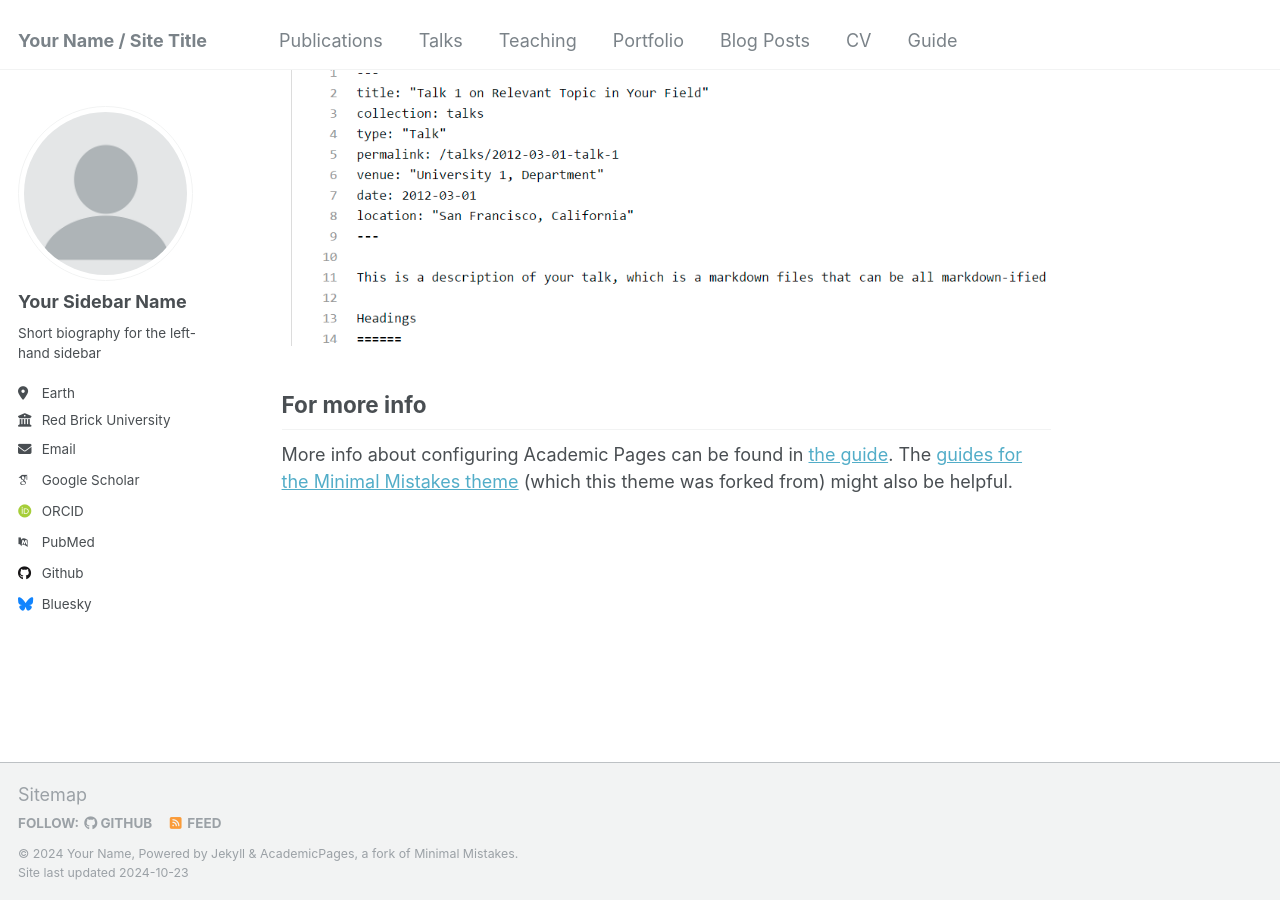
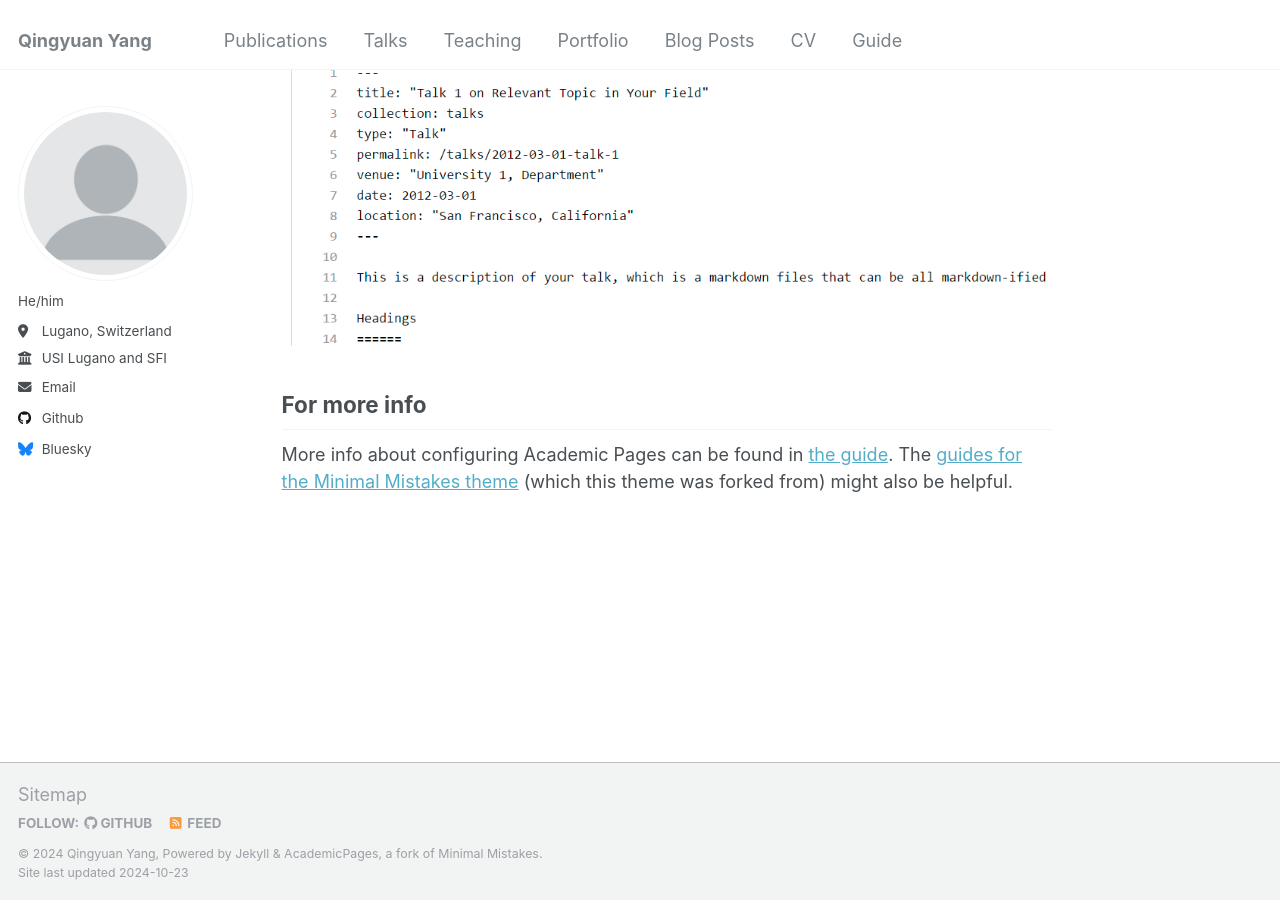
Before and after one commit to acctyl/qingyuan_yang.github.io, a Jekyll site: the page built from _pages/about.md, in a window 1280 px wide and 900 px high, scrolled down 2643 px. Built offline with Jekyll 4.4.1, drawn with Linux system fonts in a browser that asks for light colours; some web fonts are replaced.

Commit message:
_config.yml

```diff
--- a/_config.yml
+++ b/_config.yml
@@ -8,10 +8,10 @@
 
 # Basic Site Settings
 locale                   : "en-US"
-title                    : "Your Name / Site Title"
+title                    : "Qingyuan Yang"
 title_separator          : "-"
-name                     : &name "Your Name"
-description              : &description "personal description"
+name                     : # &name "Your Name"
+description              : # &description "personal description"
 url                      : https://academicpages.github.io # the base hostname & protocol for your site e.g. "https://mmistakes.github.io"
 baseurl                  : "" # the subpath of your site, e.g. "/blog"
 repository               : "academicpages/academicpages.github.io"
@@ -22,21 +22,21 @@ repository               : "academicpages/academicpages.github.io"
 author:
   # Biographic information
   avatar           : "profile.png"
-  name             : "Your Sidebar Name"
-  pronouns         : # example: "she/her"
-  bio              : "Short biography for the left-hand sidebar"
-  location         : "Earth"
-  employer         : "Red Brick University"
+  name             : # "Your Sidebar Name"
+  pronouns         : "He/him"
+  bio              : # "Short biography for the left-hand sidebar"
+  location         : "Lugano, Switzerland"
+  employer         : "USI Lugano and SFI"
   uri              : # URL
-  email            : "none@example.org"
+  email            : "qingyuan.yang@usi.ch"
 
   # Academic websites
   arxiv            : # URL - Update with the correct link to your profile
-  googlescholar    : "https://scholar.google.com/citations?user=PS_CX0AAAAAJ"
+  googlescholar    : # URL "https://scholar.google.com/citations?user=PS_CX0AAAAAJ"
   impactstory      : # URL
-  orcid            : "http://orcid.org/yourorcidurl"
+  orcid            : # URL "http://orcid.org/yourorcidurl"
   semantic         : # URL
-  pubmed           : "https://www.ncbi.nlm.nih.gov/pubmed/?term=john+snow"
+  pubmed           : # URL "https://www.ncbi.nlm.nih.gov/pubmed/?term=john+snow"
   researchgate     : # URL
 
   # Repositories and software development
```
